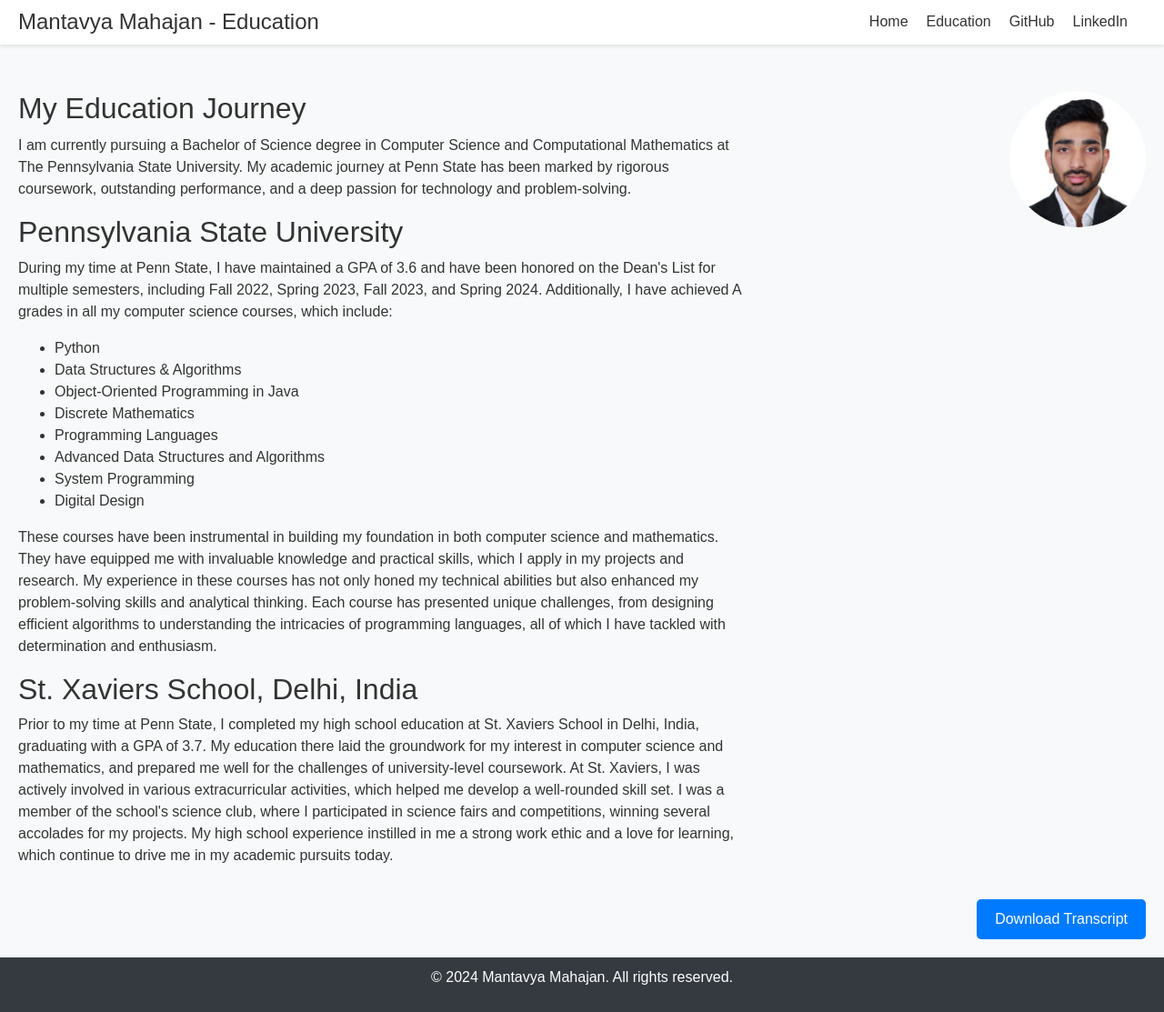
After one commit to mantavya0807/myproject, a Django app: page /education in a window 1280 px wide. The commit adds this page. Shown: the whole page at 91% size. Run offline with Django 4.2, Linux system fonts and the light colour scheme; some libraries are stand-ins or nearby versions.

Commit message:
education

```diff
--- /dev/null
+++ b/myapp/templates/education.html
@@ -0,0 +1,199 @@
+<!DOCTYPE html>
+{% load static %}
+
+<html lang="en">
+<head>
+  <meta charset="UTF-8">
+  <meta name="viewport" content="width=device-width, initial-scale=1.0">
+  <title>Mantavya Mahajan - Education</title>
+  <!-- Add Bootstrap CSS -->
+  <link rel="stylesheet" href="https://stackpath.bootstrapcdn.com/bootstrap/4.3.1/css/bootstrap.min.css">
+  <style>
+    body {
+      font-family: Arial, sans-serif;
+      margin: 0;
+      padding: 0;
+      background-color: #f8f9fa;
+      color: #333;
+    }
+
+    .header {
+      display: flex;
+      align-items: center;
+      justify-content: space-between;
+      position: fixed;
+      width: 100%;
+      top: 0;
+      z-index: 1000;
+      background-color: white;
+      padding: 10px 20px;
+      box-shadow: 0 2px 4px rgba(0, 0, 0, 0.1);
+    }
+
+    .header-title {
+      font-size: 1.5em;
+      margin: 0;
+    }
+
+    .header-nav {
+      display: flex;
+      list-style: none;
+      padding: 0;
+      margin: 0;
+    }
+
+    .header-nav li {
+      margin-right: 20px;
+    }
+
+    .header-nav a {
+      color: inherit;
+      text-decoration: none;
+    }
+
+    .header-nav a:hover {
+      text-decoration: underline;
+    }
+
+    .main {
+      display: flex;
+      flex-direction: column;
+      margin-top: 80px;
+      padding: 20px;
+    }
+
+    .main-row {
+      display: flex;
+      flex-wrap: wrap;
+      justify-content: space-between;
+      width: 100%;
+    }
+
+    .main-image {
+      width: 150px;
+      margin-bottom: 20px;
+      order: 1;
+      margin-left: auto;
+    }
+
+    .main-image img {
+      width: 100%;
+      border-radius: 50%;
+      transition: transform 0.3s ease-in-out;
+    }
+
+    .main-image img:hover {
+      transform: scale(1.1);
+    }
+
+    .content {
+      max-width: 800px;
+      order: 0;
+      flex: 1;
+    }
+
+    h1 {
+      font-size: 2em;
+      margin-bottom: 10px;
+    }
+
+    p {
+      line-height: 1.5;
+    }
+
+    .highlight {
+      background-color: #e0e0e0;
+      padding: 5px 10px;
+      border-radius: 5px;
+    }
+
+    .resume-download {
+      margin-top: 20px;
+      order: 2;
+      margin-left: auto;
+    }
+
+    .resume-download a {
+      display: inline-block;
+      padding: 10px 20px;
+      background-color: #007bff;
+      color: #fff;
+      text-decoration: none;
+      border-radius: 5px;
+      transition: background-color 0.3s ease-in-out;
+    }
+
+    .resume-download a:hover {
+      background-color: #0056b3;
+    }
+
+    .section {
+      padding: 20px;
+      background-color: white;
+      margin: 20px 0;
+      box-shadow: 0 2px 4px rgba(0, 0, 0, 0.1);
+      opacity: 0;
+      transition: opacity 0.6s ease-in-out;
+    }
+
+    .footer {
+      background-color: #343a40;
+      color: white;
+      padding: 10px 0;
+      text-align: center;
+    }
+
+    /* Smooth scrolling for anchor links */
+    html {
+      scroll-behavior: smooth;
+    }
+  </style>
+</head>
+<body>
+  <header class="header">
+    <h1 class="header-title">Mantavya Mahajan - Education</h1>
+    <nav class="header-nav">
+      <li><a href="{% url 'index' %}">Home</a></li>
+      <li><a href="{% url 'education' %}">Education</a></li>
+      <li><a href="https://github.com/mantavya0807">GitHub</a></li>
+      <li><a href="https://www.linkedin.com/in/mantavya-mahajan-42972721b/">LinkedIn</a></li>
+    </nav>
+  </header>
+
+  <main class="main">
+    <div class="main-row">
+      <div class="content">
+        <h1>My Education Journey</h1>
+        <p>I am currently pursuing a Bachelor of Science degree in Computer Science and Computational Mathematics at The Pennsylvania State University. My academic journey at Penn State has been marked by rigorous coursework, outstanding performance, and a deep passion for technology and problem-solving.</p>
+
+        <h2>Pennsylvania State University</h2>
+        <p>During my time at Penn State, I have maintained a GPA of 3.6 and have been honored on the Dean's List for multiple semesters, including Fall 2022, Spring 2023, Fall 2023, and Spring 2024. Additionally, I have achieved A grades in all my computer science courses, which include:</p>
+        <ul>
+          <li>Python</li>
+          <li>Data Structures & Algorithms</li>
+          <li>Object-Oriented Programming in Java</li>
+          <li>Discrete Mathematics</li>
+          <li>Programming Languages</li>
+          <li>Advanced Data Structures and Algorithms</li>
+          <li>System Programming</li>
+          <li>Digital Design</li>
+        </ul>
+        <p>These courses have been instrumental in building my foundation in both computer science and mathematics. They have equipped me with invaluable knowledge and practical skills, which I apply in my projects and research. My experience in these courses has not only honed my technical abilities but also enhanced my problem-solving skills and analytical thinking. Each course has presented unique challenges, from designing efficient algorithms to understanding the intricacies of programming languages, all of which I have tackled with determination and enthusiasm.</p>
+
+        <h2>St. Xaviers School, Delhi, India</h2>
+        <p>Prior to my time at Penn State, I completed my high school education at St. Xaviers School in Delhi, India, graduating with a GPA of 3.7. My education there laid the groundwork for my interest in computer science and mathematics, and prepared me well for the challenges of university-level coursework. At St. Xaviers, I was actively involved in various extracurricular activities, which helped me develop a well-rounded skill set. I was a member of the school's science club, where I participated in science fairs and competitions, winning several accolades for my projects. My high school experience instilled in me a strong work ethic and a love for learning, which continue to drive me in my academic pursuits today.</p>
+      </div>
+      <div class="main-image">
+        <img src="{% static 'photo.jpeg' %}" alt="Mantavya Mahajan">
+      </div>
+    </div>
+    <div class="resume-download">
+      <a href="{% static 'SSR_TSRPT.pdf' %}">Download Transcript</a>
+    </div>
+  </main>
+
+  <footer class="footer">
+    <p>&copy; 2024 Mantavya Mahajan. All rights reserved.</p>
+  </footer>
+</body>
+</html>
--- a/myapp/urls.py
+++ b/myapp/urls.py
@@ -4,5 +4,6 @@
 
 urlpatterns = [
     path('', views.index, name='index'),
-    path('projects', views.project, name='project')
+    path('projects', views.project, name='project'),
+    path('education', views.education, name='education'),
     ]
--- a/myapp/views.py
+++ b/myapp/views.py
@@ -2,11 +2,10 @@
 
 # Create your views here.
 def index(request):
-  # No data needed for this view, so we can pass an empty dictionary
-  context = {}
-  return render(request, 'index.html', context)
+  return render(request, 'index.html')
 
 def project(request):
-  # No data needed for this view, so we can pass an empty dictionary
-  context = {}
-  return render(request, 'project.html', context)
+  return render(request, 'project.html')
+
+def education(request):
+  return render(request, 'education.html')
```
Also changed, not shown: myapp/templates/index.html (+129 -40 lines), 2 other files.
